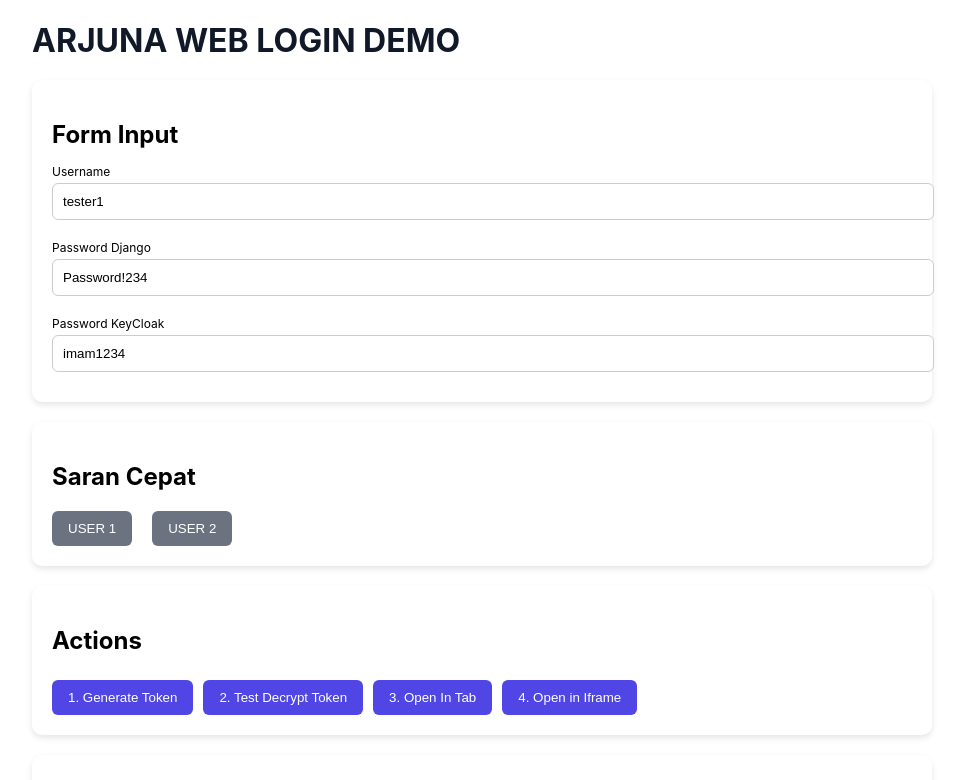
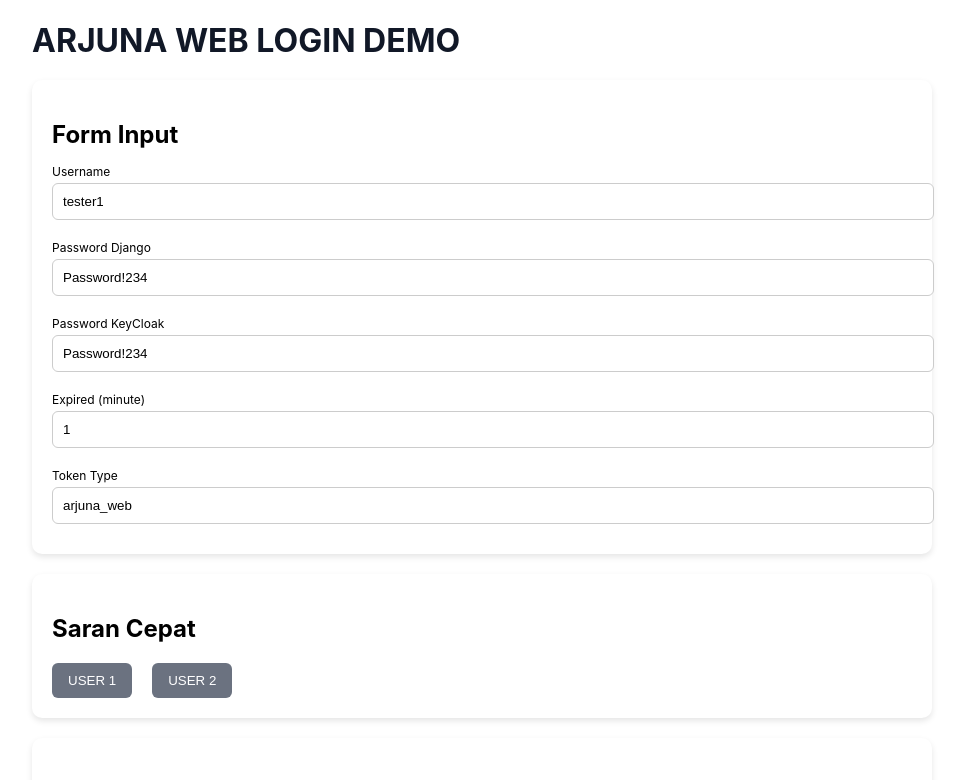
Before and after one commit to asarisoft/-REACTJS-ArjuanSampleLogin, a React (Create React App) app: page / in a window 1280 px wide. Shown: the top 780 px of the page, without its empty margins (158-1123 px from the left). Built offline with nearby package versions, Linux system fonts and the light colour scheme.

Commit message:
add expired at and token_type

```diff
--- a/src/App.js
+++ b/src/App.js
@@ -31,10 +31,13 @@ async function encryptData(data) {
     key,
     encoded
   );
-  return {
+  const object =  {
     iv: buf2base64(iv),
     data: buf2base64(encryptedBuffer),
   };
+  const tokenStr = JSON.stringify(object);
+  const tokenB64 = btoa(tokenStr);
+  return tokenB64;
 }
 
 async function decryptData(encrypted) {
@@ -54,10 +57,12 @@ export default function App() {
   const targetUrl = "http://localhost:3000/arjuna-web-callback"
   const [username, setUsername] = useState("tester1");
   const [password, setPassword] = useState("Password!234");
-  const [passwordKeycloak, setPasswordKeycloak] = useState("imam1234");
+  const [passwordKeycloak, setPasswordKeycloak] = useState("Password!234");
   const [url, setUrl] = useState("");
   const [decrypted, setDecrypted] = useState(null);
   const [iframeUrlA, setIframeUrlA] = useState("");
+  const [expired, setExpired] = useState(1);
+  const [tokenType, setTokenType] = useState("arjuna_web");
 
   const suggestions = useMemo(
     () => [
@@ -80,13 +85,12 @@ export default function App() {
   };
 
   const handleEncrypt = async () => {
-    const expired_second = 2 * 60
+    const expired_second = expired * 60
     const expired_at = new Date(Date.now() + expired_second * 1000).toISOString();
-    const payload = { username, password, password_keycloak: passwordKeycloak, expired_at};
+    const payload = { username, password, password_keycloak: passwordKeycloak,
+      expired_at, token_type: tokenType};
     const encrypted = await encryptData(payload);
-    const tokenStr = JSON.stringify(encrypted);
-    const tokenB64 = btoa(tokenStr);
-    setUrl(`${targetUrl}?token=${encodeURIComponent(tokenB64)}`);
+    setUrl(`${targetUrl}?token=${encodeURIComponent(encrypted)}`);
     setDecrypted(null);
   };
 
@@ -110,7 +114,7 @@ export default function App() {
     setDecrypted(data);
   };
 
-  const handleOpenUrl = () => { if (url) window.open(url, "_self"); };
+  const handleOpenUrl = () => { if (url) window.open(url, "_blank"); };
   const handleOpenIframeA = () => { if (url) setIframeUrlA(url); };
 
   const containerStyle = { maxWidth: 900, margin: "20px auto", fontFamily: "Inter, sans-serif" };
@@ -133,6 +137,10 @@ export default function App() {
         <input style={inputStyle} placeholder="Password Django" value={password} onChange={e => setPassword(e.target.value)}  />
         <p style={labelStyle}>Password KeyCloak</p>
         <input style={inputStyle} placeholder="Password Keycloak" value={passwordKeycloak} onChange={e => setPasswordKeycloak(e.target.value)}  />
+        <p style={labelStyle}>Expired (minute)</p>
+        <input style={inputStyle} type="number" placeholder="Expired" value={expired} onChange={e => setExpired(e.target.value)} />
+        <p style={labelStyle}>Token Type</p>
+        <input style={inputStyle} type="text" placeholder="Token Type" value={tokenType} />
       </div>
 
       {/* --- Suggestions Section --- */}
```
